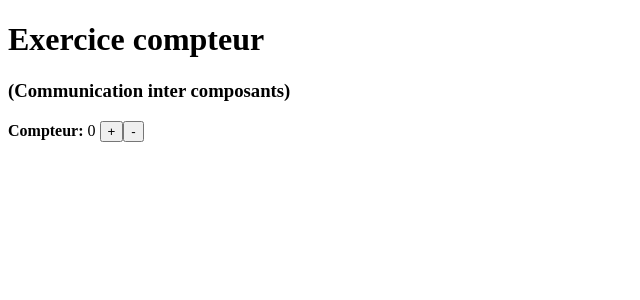
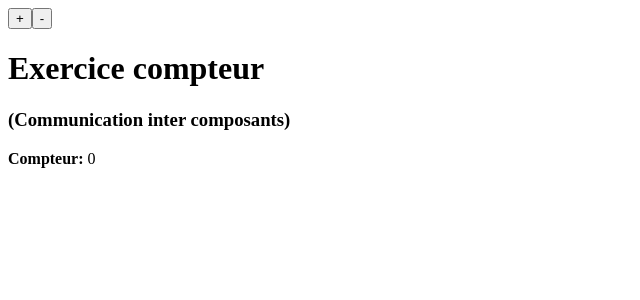
Before and after one commit to APdu77/Angular, an Angular app: page / in a window 1280 px wide. Shown: the top 300 px of the page, without its empty margins (0-640 px from the left). Built offline with nearby package versions, Linux system fonts and the light colour scheme.

Commit message:
idem avec parent commun

```diff
--- a/src/app/app.component.html
+++ b/src/app/app.component.html
@@ -1 +1,6 @@
-<app-parent></app-parent>
+<app-child1
+  (incrementCount)="count = count+1"
+  (decrementCount)="count = count-1"
+  ></app-child1>
+
+<app-child2 [count]="count"></app-child2>
--- a/src/app/app.component.ts
+++ b/src/app/app.component.ts
@@ -6,4 +6,5 @@ import { Component } from '@angular/core';
   styleUrls: ['./app.component.css']
 })
 export class AppComponent {
+  count = 0;
 }
--- a/src/app/components/parent/parent.component.html
+++ b/src/app/components/child2/child2.component.html
@@ -2,7 +2,3 @@
 <h3>(Communication inter composants)</h3>
 
 <strong>Compteur:</strong> {{ count }}
-<app-child
-  (incrementCount)="count = count+1"
-  (decrementCount)="count = count-1"
-  ></app-child>
--- a/src/app/components/parent/parent.component.ts
+++ /dev/null
@@ -1,10 +0,0 @@
-import { Component } from '@angular/core';
-
-@Component({
-  selector: 'app-parent',
-  templateUrl: './parent.component.html',
-  styleUrls: ['./parent.component.css']
-})
-export class ParentComponent {
-  count = 0;
-}
```
Also changed, not shown: src/app/app.module.ts (+4 -4 lines), src/app/components/child1/child1.component.ts (renamed from src/app/components/child/child.component.ts, +4 -4 lines), src/app/components/child2/child2.component.ts (added, +10 -0 lines), src/app/components/child1/child1.component.css (added), src/app/components/child1/child1.component.html (renamed from src/app/components/child/child.component.html), src/app/components/child2/child2.component.css (added), 2 other files (tests, documents, lock files or other folders).
